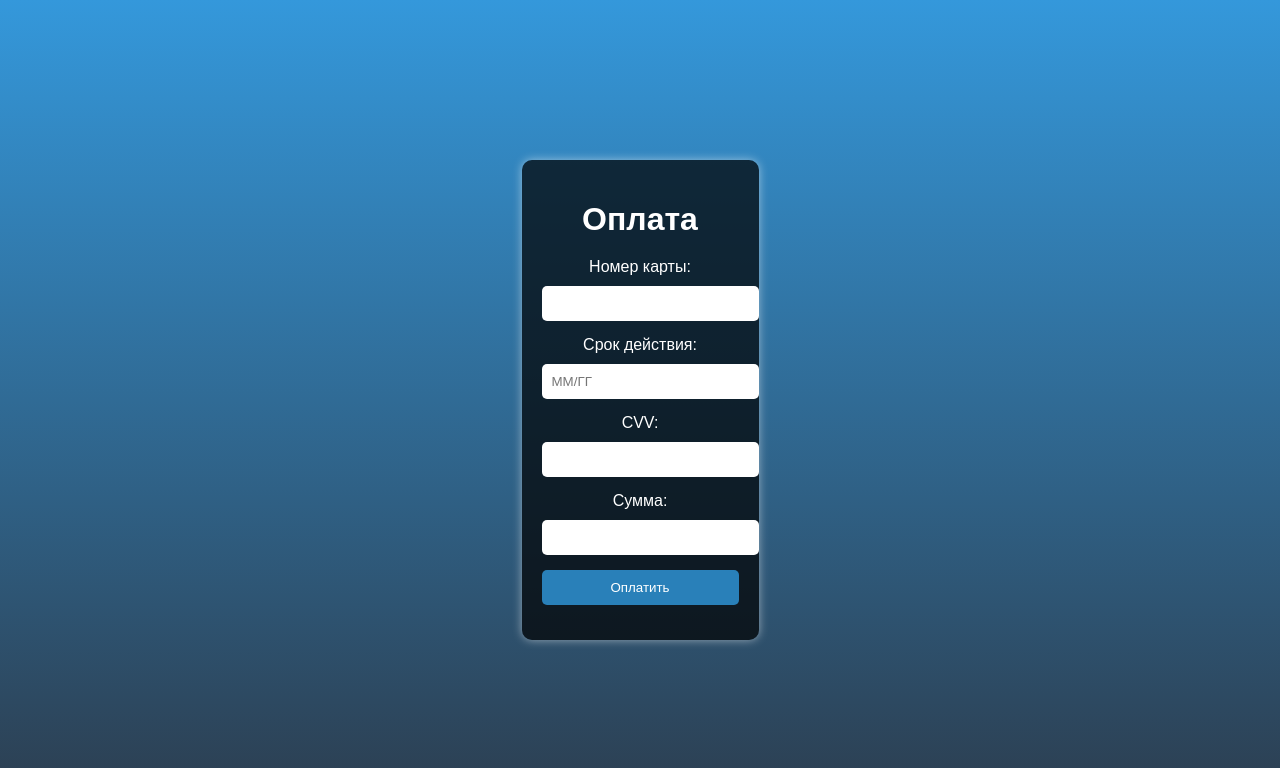
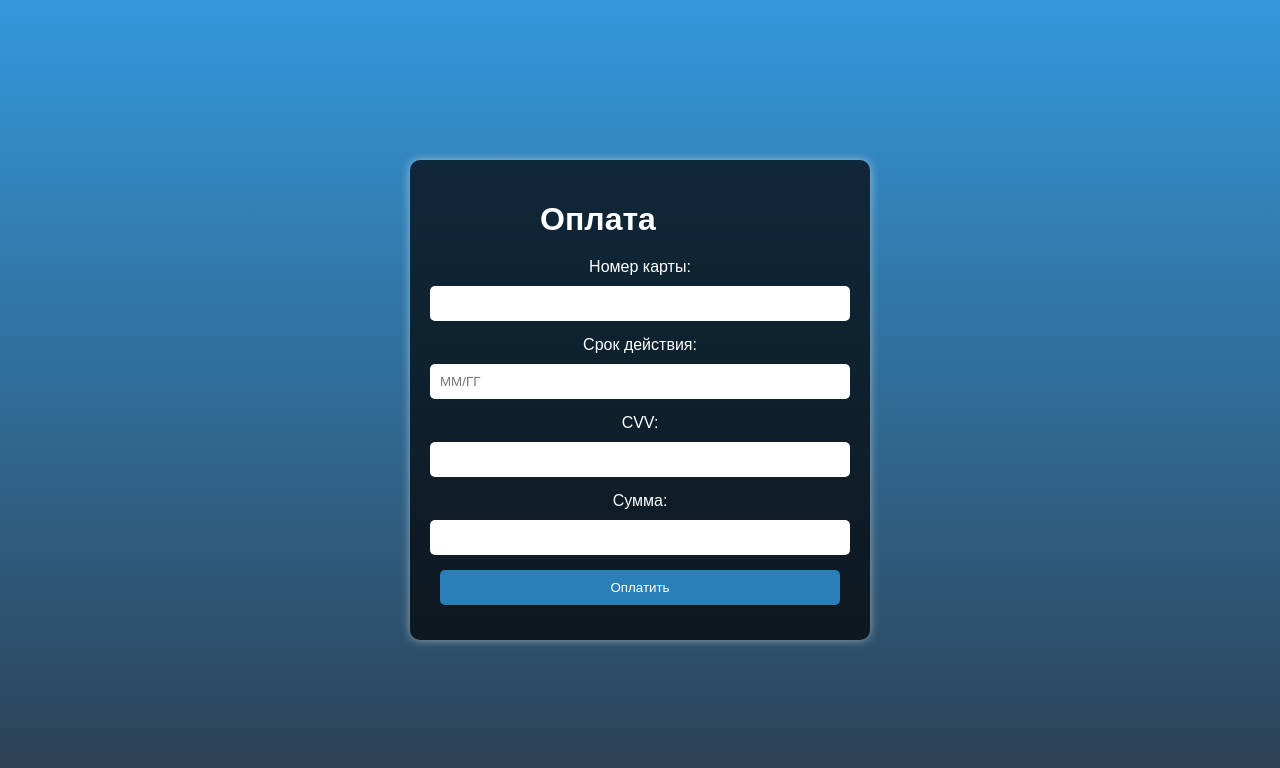
Before and after one commit to Chatbotist/PayPage, a plain HTML site: page index.html in a window 1280 px wide. Drawn offline with Linux system fonts and the light colour scheme.

Commit message:
Попытка исправить  index.html
Попытка исправить

```diff
--- a/index.html
+++ b/index.html
@@ -27,6 +27,8 @@
         .payment-form h1 {
             font-size: 2em;
             margin-bottom: 20px;
+            width: 80%;
+            text-align: center;
         }
 
         .payment-form label {
@@ -36,7 +38,7 @@
 
         .payment-form input[type="text"],
         .payment-form input[type="submit"] {
-            width: 100%;
+            width: 400px;
             padding: 10px;
             margin-bottom: 15px;
             border-radius: 5px;
```
